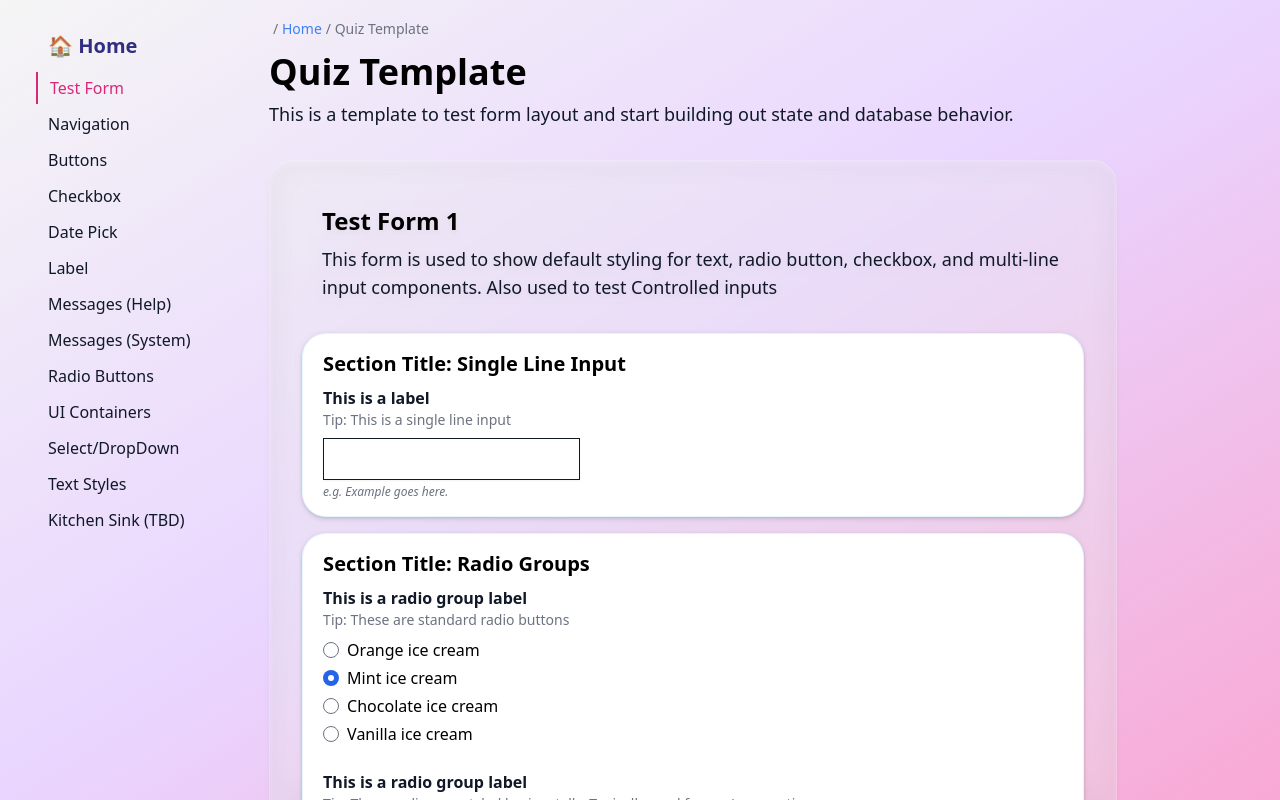
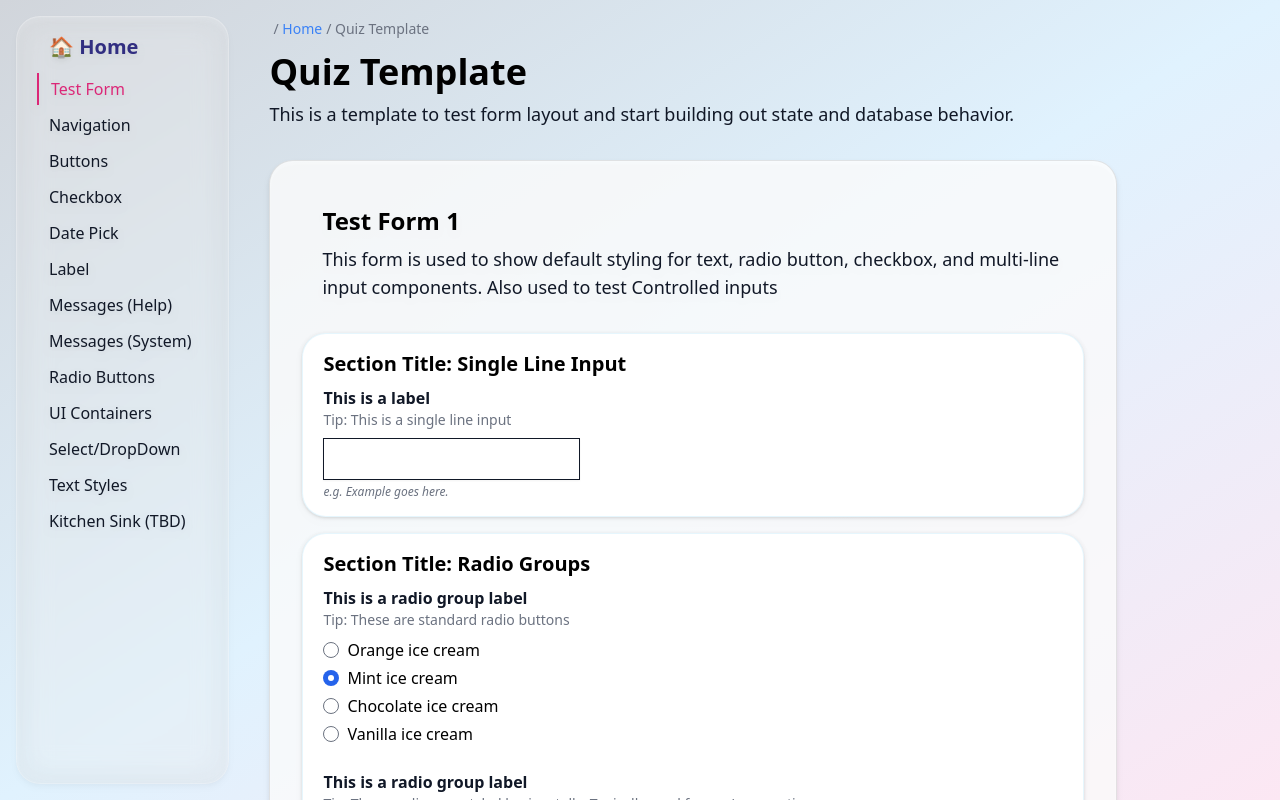
Before and after one commit to tayv/Project-Bubblegum, a Next.js app: page /forms/test-form in a window 1280 px wide. Built offline with nearby package versions, Linux system fonts and the light colour scheme.

Commit message:
New colors and container for sidenav

```diff
--- a/components/layout/LayoutContainerSide.tsx
+++ b/components/layout/LayoutContainerSide.tsx
@@ -5,7 +5,7 @@ import SideNav from '@components/layout/SideNav'
 const LayoutContainerSide = ({children}: any) => {
 
   return (
-    <div className="flex flex-col h-screen bg-gradient-to-br from-neutral-100 via-purple-200 to-pink-300">
+    <div className="flex flex-col h-screen bg-gradient-to-br from-gray-300 via-sky-100 to-pink-100">
       <div className="flex flex-1 overflow-hidden">
         <SideNav articleList={[
           {title: "Test Form", path: "/forms/test-form"},
--- a/components/layout/SideNav.tsx
+++ b/components/layout/SideNav.tsx
@@ -20,7 +20,7 @@ const SideNav: FC<SideNavProps> = ({
   }
 
   return (
-    <nav className="flex flex-col w-64 min-w-fit m-4 px-4 pt-3" aria-label="Sidebar">
+    <nav className="flex flex-col w-64 min-w-fit m-4 px-4 pt-3 rounded-3xl backdrop-blur-lg bg-white/30 border border-white/20 drop-shadow-md" aria-label="Sidebar">
       <div>
         <a href="/" className={classNames("flex items-center p-1 text-base font-semibold text-indigo-900 hover:text-indigo-600 ")}>
           <span className="flex-1 ml-3 text-xl whitespace-nowrap">🏠  Home</span>
--- a/pages/forms/test-form.tsx
+++ b/pages/forms/test-form.tsx
@@ -147,7 +147,7 @@ const QuizTemplate: FC = () => {
       <Heading text="Quiz Template" size="h1" type="primary"/>
       <Paragraph text="This is a template to test form layout and start building out state and database behavior." size="standard" type="primary" />
 
-      <form className="py-3 px-8 my-8 rounded-2xl rounded-3xl backdrop-blur-lg bg-white/30 border border-white/10 drop-shadow-md" onSubmit={ onSubmit }>
+      <form className="py-3 px-8 my-8 rounded-3xl bg-white/80 border border-black/10 drop-shadow-md" onSubmit={ onSubmit }>
         <Section id="intro" style="blank">
           <Heading text="Test Form 1" size="h2" type="primary"/>
           <Paragraph text="This form is used to show default styling for text, radio button, checkbox, and multi-line input components. Also used to test Controlled inputs" size="standard" type="primary" />
```
